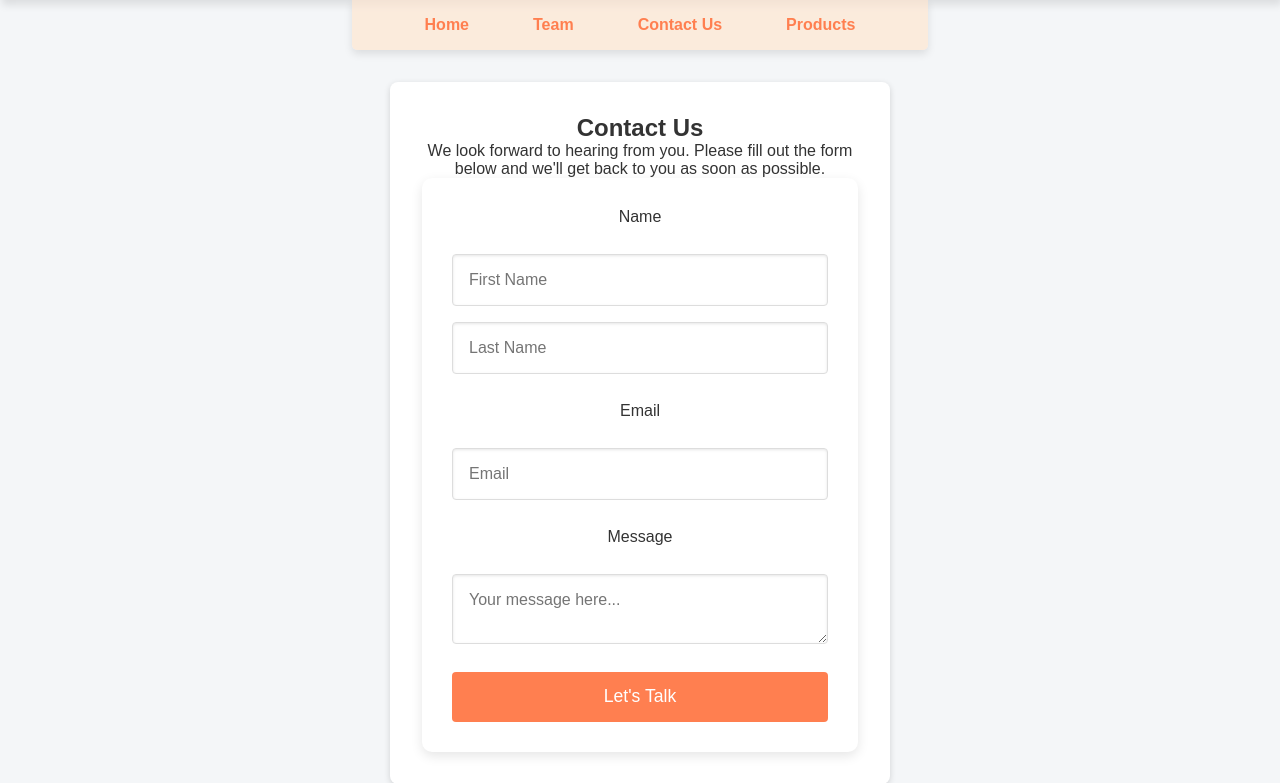
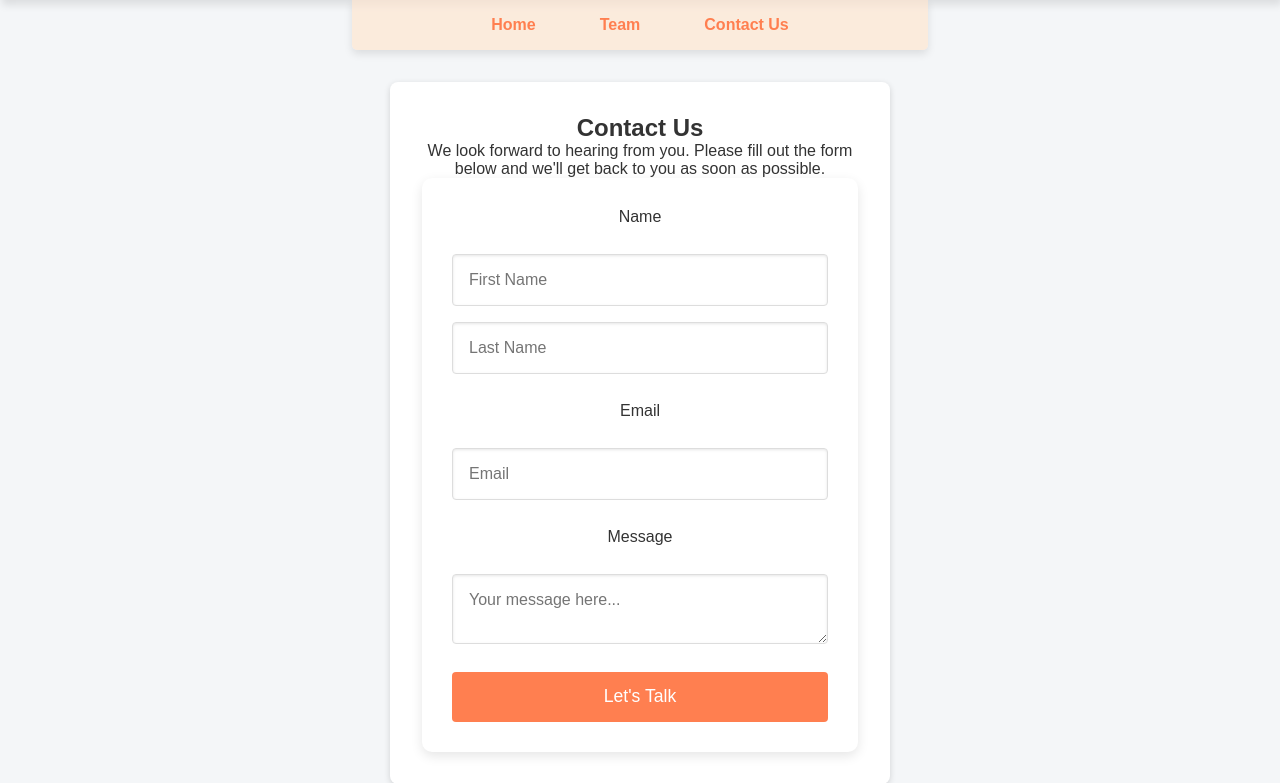
Before and after one commit to PhishGuard360/PhishGuard360, a Flask app: page /contact in a window 1280 px wide. Shown: the part 66-849 px from the top of the page. Run offline with Flask 3, Linux system fonts and the light colour scheme.

Commit message:
Update contact.html

```diff
--- a/templates/contact.html
+++ b/templates/contact.html
@@ -124,7 +124,7 @@
       <li><a href="/">Home</a></li>
       <li><a href="/team">Team</a></li>
       <li><a href="/contact">Contact Us</a></li>
-      <li><a href="/products">Products</a></li>
+
     </ul>
   </div>
   <section class="contact-container">
```
